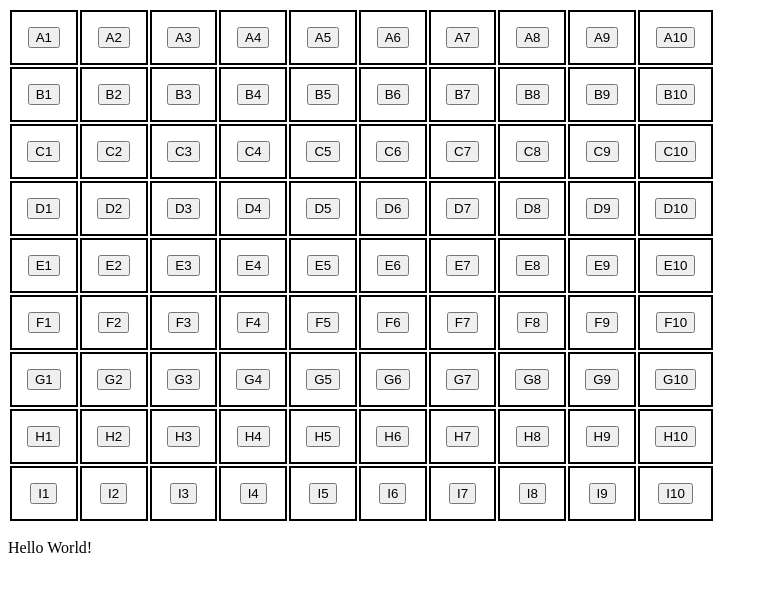
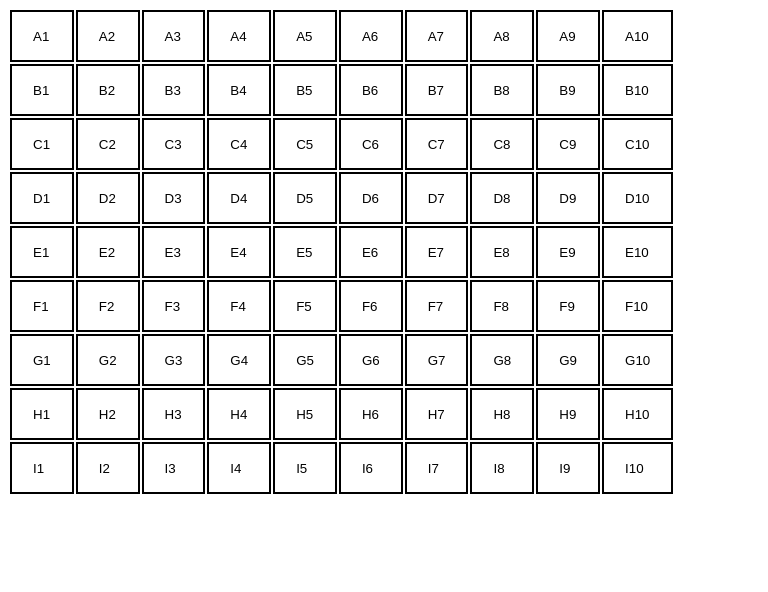
Before and after one commit to jebsmartt/acquire, a plain HTML site: page frontend/index.html in a window 1280 px wide. Shown: the whole page, without its empty margins (0-768 px from the left). Drawn offline with Linux system fonts and the light colour scheme.

Commit message:
Removed styling from cell buttons

```diff
--- a/frontend/scripts.js
+++ b/frontend/scripts.js
@@ -42,24 +42,10 @@ fetch('../constants.json') // Fetch the JSON file
             grid_cell.setAttribute('id', grid_cell_label)
             grid_cell.setAttribute('class', 'grid-cell')
             grid_cell_button.setAttribute('id', `${grid_cell_label}_button`)
+            grid_cell_button.setAttribute('class', 'grid-cell-button')
         }
 
     }
 
-
-
-    // Step 1: Create the element
-    const helloWorld = document.createElement('p');
-
-    // Step 2 (Optional): Modify the element
-    helloWorld.textContent = "Hello World!";
-
-    // Step 3: Add the element to the page
-    const containerDiv = document.getElementById('gameboard');
-    containerDiv.appendChild(helloWorld);
-
-
-
-
   })
   .catch(error => console.error('Error fetching/parsing JSON:', error));
--- a/frontend/style.css
+++ b/frontend/style.css
@@ -6,5 +6,9 @@ body {
 .grid-cell {
     border: 2px solid black;
     padding: 15px;
-    text-align: center;
 }
+
+.grid-cell-button {
+    border: none;
+    background-color: transparent;
+}
```
